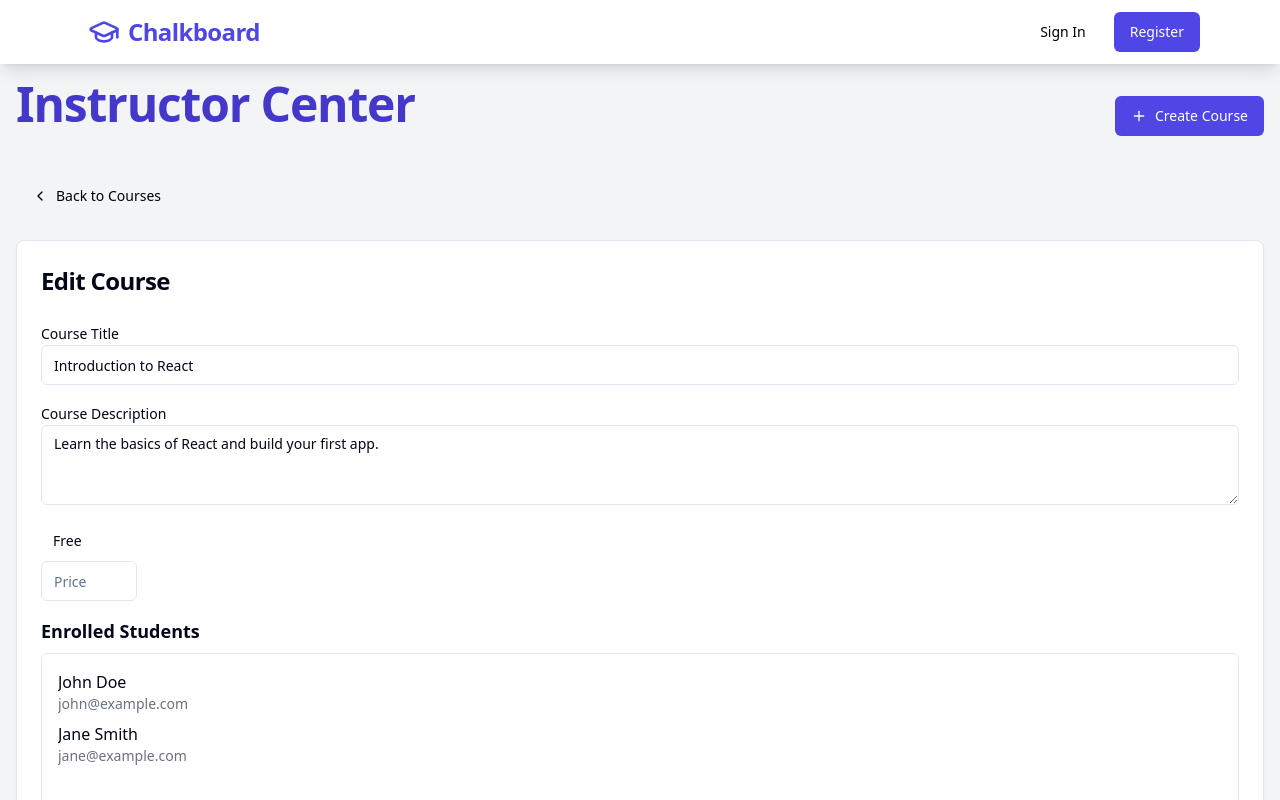
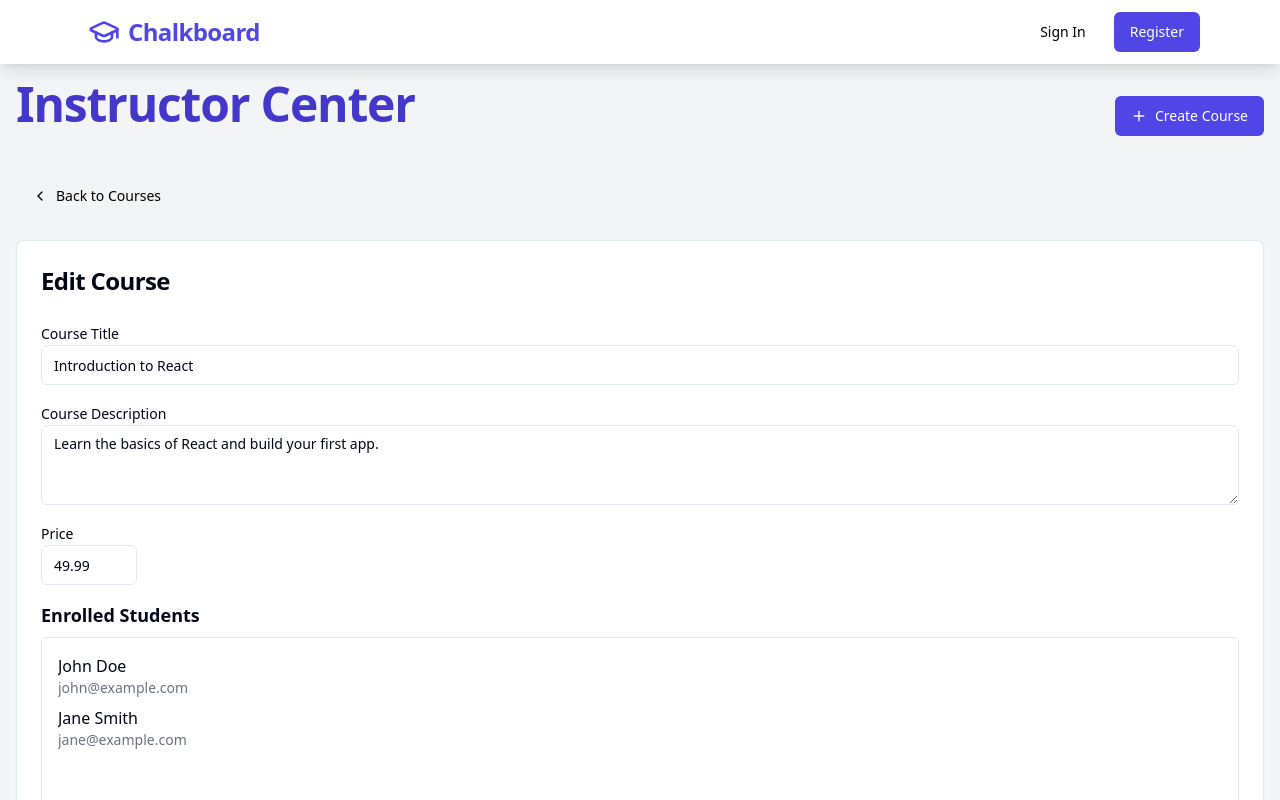
Before and after one commit to datasheng/intro-to-dbms-project-team-bug-generator, a React (Vite) app in the folder client/: page /instructor-center in a window 1280 px wide. Both pictures are taken after a click on the element 218 px from the left and 282 px from the top of the page. Shown: the top 800 px of the page. Built offline with nearby package versions, Linux system fonts and the light colour scheme.

Commit message:
Added more on the Lesson stuff in instructor center
Added lessons delete button and the add lesson button

```diff
--- a/client/src/components/InstructorCenter.jsx
+++ b/client/src/components/InstructorCenter.jsx
@@ -14,6 +14,8 @@ import {
   DialogContent,
   DialogHeader,
   DialogTitle,
+  DialogDescription,
+  DialogTrigger,
 } from "@/components/ui/dialog";
 import { Input } from "@/components/ui/input";
 import { Label } from "@/components/ui/label";
@@ -116,7 +118,7 @@ const CourseCard = ({ course, onClick }) => (
     </CardContent>
     <CardFooter>
       <p className="">
-        {course.course_price > 0 ? `$${course.course_price}` : "Free"}
+        {course.price > 0 ? `$${course.price}` : "Free"}
       </p>
     </CardFooter>
   </Card>
@@ -131,6 +133,15 @@ const CourseDetails = ({ course, onBack, onSave, onDelete }) => {
 
   const handleDelete = () => {
     onDelete(editedCourse.id);
+  };
+
+  const handlePriceChange = (e) => {
+    const value = e.target.value;
+    const parsedValue = parseFloat(value);
+    setEditedCourse({
+      ...editedCourse,
+      price: isNaN(parsedValue) ? value : parsedValue,
+    });
   };
 
   return (
@@ -167,8 +178,14 @@ const CourseDetails = ({ course, onBack, onSave, onDelete }) => {
             />
           </div>
           <div>
-            <Toggle>Free</Toggle>
-            <Input placeholder='Price' className='w-24' />
+            <Label htmlFor="price">Price</Label>
+            <Input
+              id="price"
+              placeholder="Price"
+              className="w-24"
+              value={editedCourse.price}
+              onChange={handlePriceChange}
+            />
           </div>
           <div>
             <h3 className="text-lg font-semibold mb-2">Enrolled Students</h3>
@@ -202,27 +219,50 @@ const Lessons = ({ lessons, course }) => {
   const filteredLessons = lessons.filter(lesson => lesson.course_id === course.id);
   return (
     <div>
-      {filteredLessons.map((lesson, index) => (
-        <Card key={lesson.id}>
+      <Card>
         <CardHeader>
-            <CardTitle>{lesson.title}</CardTitle>
-            <CardDescription>{lesson.description}</CardDescription>
+          <div className="flex justify-between items-center">
+            <CardTitle>Lessons</CardTitle>
+            <Dialog>
+              <DialogTrigger>
+                <Button variant="outline" className="bg-indigo-600 hover:bg-indigo-700 text-white">Add Lesson</Button>
+              </DialogTrigger>
+              <DialogContent>
+                <DialogHeader>
+                  <DialogTitle>Input lesson name and content here.</DialogTitle>
+                  <br />
+                  <Label>Lesson Title</Label>
+                  <Input placeholder="Lesson Title" />
+                  <Label>Lesson description</Label>
+                  <Textarea placeholder="Lesson Content" />
+                </DialogHeader>
+              </DialogContent>
+            </Dialog>
+          </div>
         </CardHeader>
         <CardContent>
           <Accordion type="single" collapsible className="w-full">
+            {filteredLessons.map((lesson, index) => (
               <AccordionItem value={`item-${index + 1}`}>
                 <AccordionTrigger>{`Lesson ${index + 1}: ${lesson.title}`}</AccordionTrigger>
                 <AccordionContent>
+                  <p>{lesson.description}</p>
+                  <br />
+                  <div className="flex items-center space-x-2">
                     <Link to='LessonPage'>
-                    <p>{lesson.description}</p>
+                      <p><u>Edit Lesson</u></p>
                     </Link>
+                    <Button variant="ghost">
+                      <u>Delete Lesson</u>
+                    </Button>
+                  </div>
                 </AccordionContent>
               </AccordionItem>
+            ))}
           </Accordion>
         </CardContent>
       </Card>
-      ))}
-    </div>
+    </div >
   );
 };
 
@@ -234,15 +274,8 @@ const CreateCourseModal = ({ isOpen, onClose, onCreateCourse }) => {
     content: "",
     price: 49.99, // Default price, change if necessary
   });
-  const [isFree, setIsFree] = useState(false);
-
   const handleNext = () => setStep(step + 1);
   const handlePrevious = () => setStep(step - 1);
-
-  const handleToggleChange = () => {
-    setIsFree(!isFree);
-    setNewCourse({ ...newCourse, price: isFree ? 0 : 49.99 }); // Adjust 49.99 if needed
-  };
 
   const handleCreate = () => {
     onCreateCourse(newCourse);
@@ -276,8 +309,20 @@ const CreateCourseModal = ({ isOpen, onClose, onCreateCourse }) => {
                   setNewCourse({ ...newCourse, description: e.target.value })
                 }
               />
-              <Toggle>Free</Toggle>
-              <Input placeholder='Price' className='w-24' />
+              <Label htmlFor='price'>Price</Label>
+              <Input
+                id='price'
+                value={newCourse.price}
+                onChange={(e) => {
+                  let value = parseFloat(e.target.value);
+                  if (isNaN(value) || value < 0) {
+                    value = 0;
+                  }
+                  setNewCourse({ ...newCourse, price: value });
+                }}
+                placeholder='Price'
+                className='w-24'
+              />
             </div>
             <Button
               className="bg-indigo-600 hover:bg-indigo-700 text-white"
```
Lines whose indentation alone changed are shown as unchanged.
